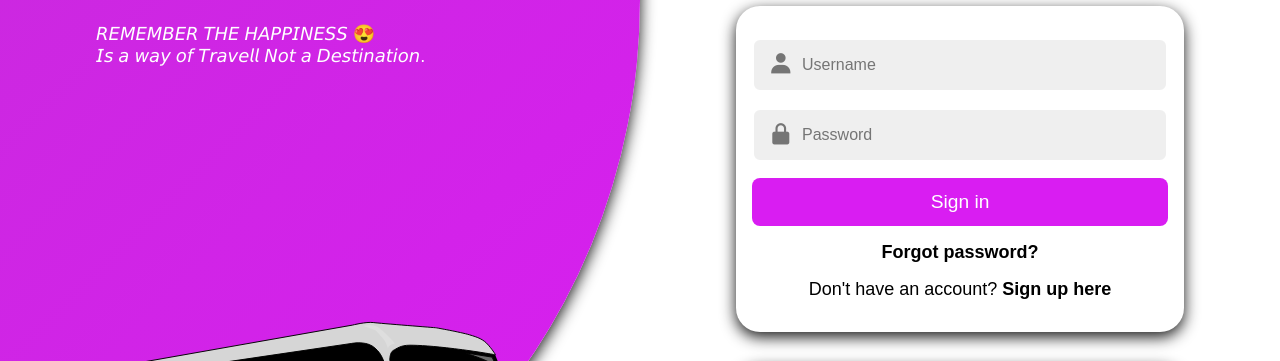
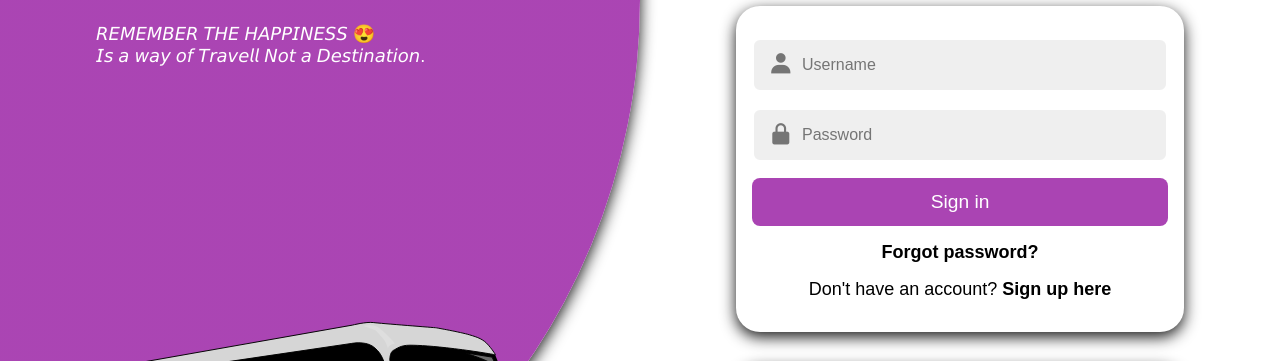
Before and after one commit to Sumadhura-shetty/PROJECT_SEM, a plain HTML site: page register/index.html in a window 1280 px wide. Shown: the part 160-521 px from the top of the page. Drawn offline with nearby package versions, Linux system fonts and the light colour scheme; files whose address does not match are found by name.

Commit message:
Update styles.css

```diff
--- a/register/styles.css
+++ b/register/styles.css
@@ -6,7 +6,7 @@
 
   --facebook-color: #a942b2fb;
   --google-color: #db4437;
-  --twitter-color: #d91df2;
+  --twitter-color: #a942b2fb;
   --insta-color: #e1306c;
 }
 
```
